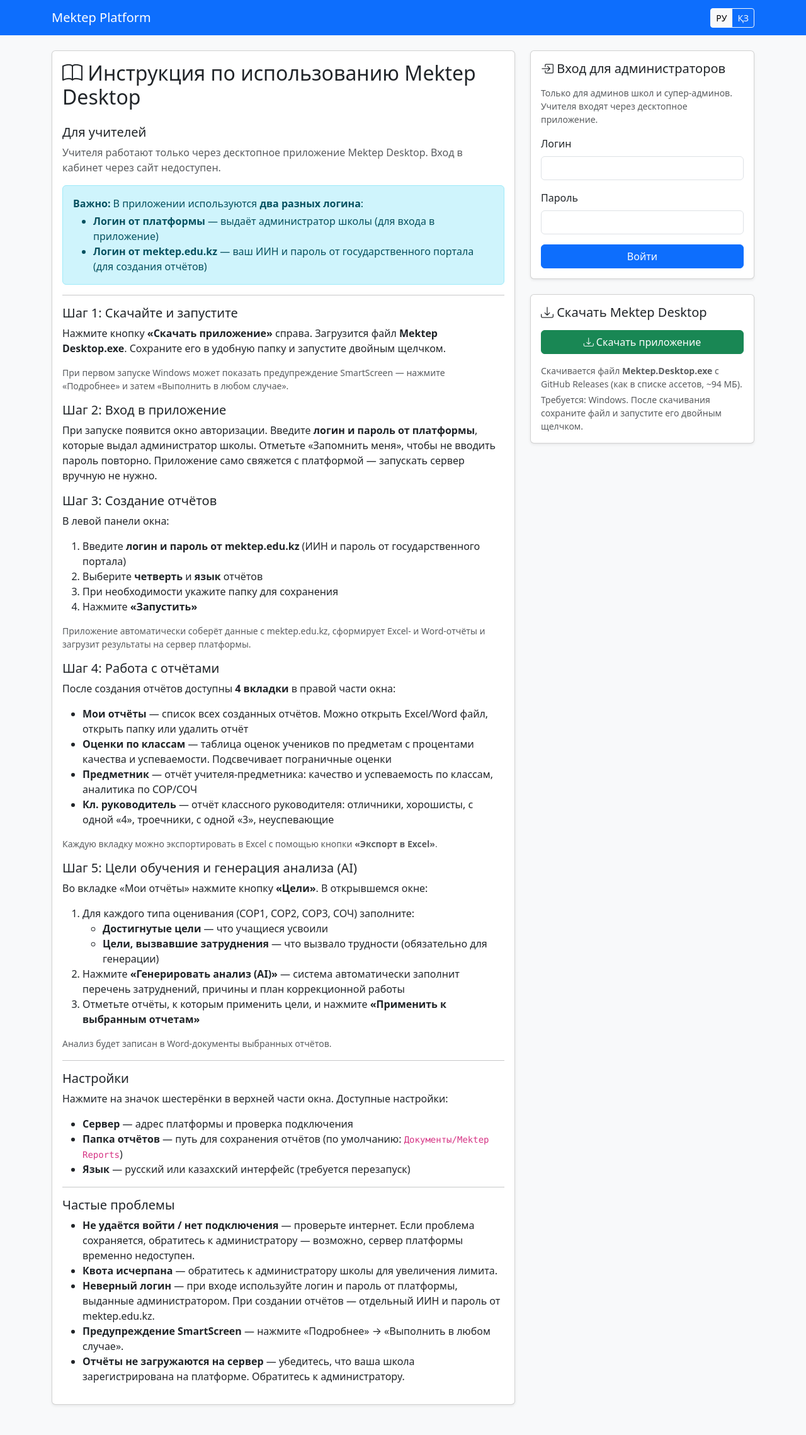
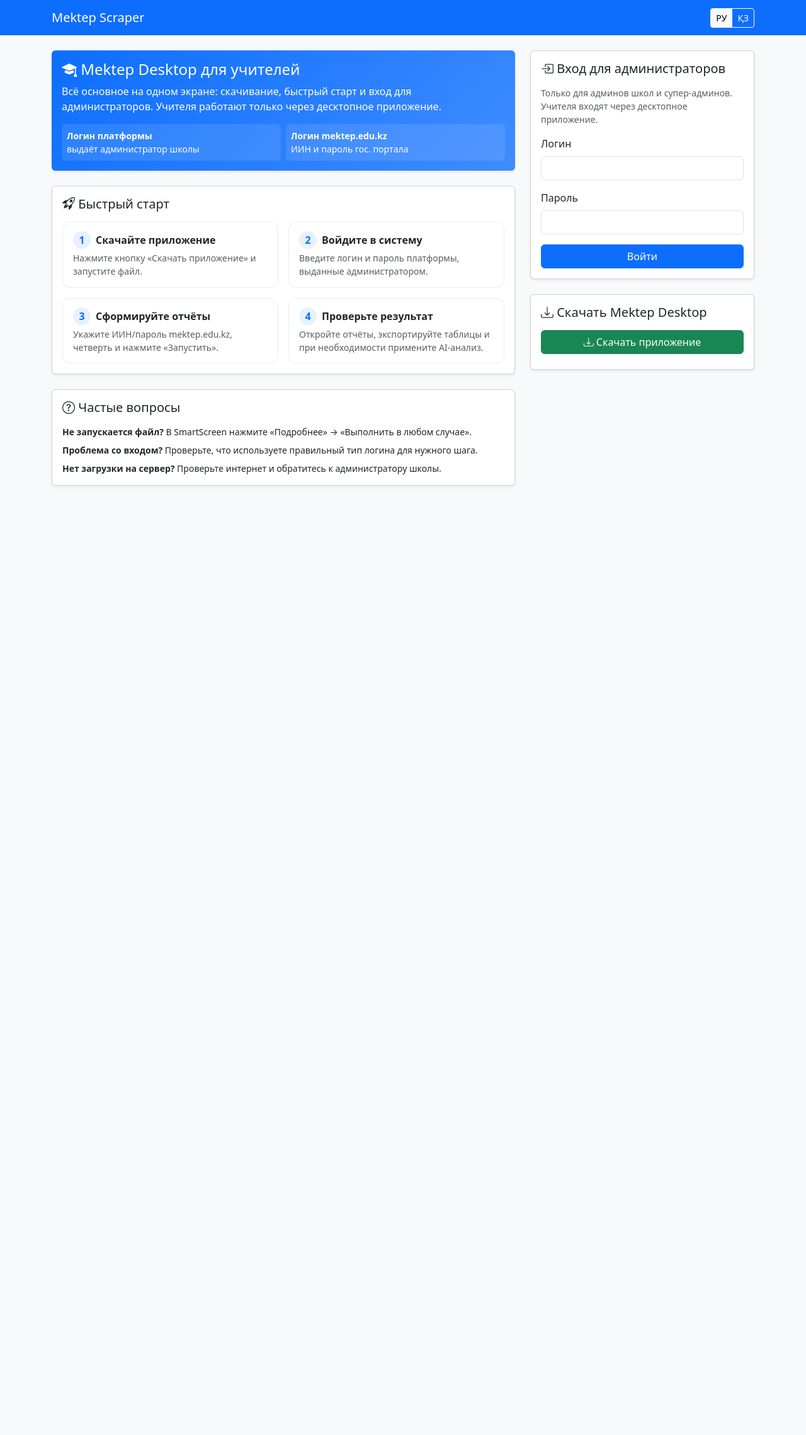
Before and after one commit to ed-baer97/pdf-to-excel-scraper-main, a Flask app: page / in a window 1280 px wide. Shown: the whole page at 63% size. After the commit the page ends 772 px from the top, so only its background shows below. Run offline with Flask 3, Linux system fonts and the light colour scheme.

Commit message:
Update project references from "Mektep Platform" to "Mektep Scraper"
- Changed all instances of "Mektep Platform" to "Mektep Scraper" in configuration files, documentation, and user interface elements to reflect the new project name.
- Updated Docker-related files, Prometheus configuration, and README to ensure consistency across the project.
- Adjusted API client and settings dialog messages to align with the new branding.

```diff
--- a/deploy/docker-compose.yml
+++ b/deploy/docker-compose.yml
@@ -1,7 +1,7 @@
 version: '3.8'
 
 # =============================================================================
-# Mektep Platform - Simplified Architecture
+# Mektep Scraper - Simplified Architecture
 # =============================================================================
 # - Nginx: Reverse proxy, SSL termination, rate limiting
 # - Web: Flask app (auth, API, admin panel)
--- a/docker-compose.yml
+++ b/docker-compose.yml
@@ -1,7 +1,7 @@
 version: '3.8'
 
 # =============================================================================
-# Mektep Platform - Simplified Architecture
+# Mektep Scraper - Simplified Architecture
 # =============================================================================
 # - Nginx: Reverse proxy, SSL termination, rate limiting
 # - Web: Flask app (auth, API, admin panel)
--- a/mektep-desktop/app/api_client.py
+++ b/mektep-desktop/app/api_client.py
@@ -1,5 +1,5 @@
 """
-API Client для связи с сервером Mektep Platform
+API Client для связи с сервером Mektep Scraper
 
 HTTP клиент для авторизации, проверки подключения,
 загрузки/получения отчётов и аналитики.
--- a/mektep-desktop/app/settings_dialog.py
+++ b/mektep-desktop/app/settings_dialog.py
@@ -128,13 +128,13 @@
         # Подсказка
         if self.translator.get_language() == 'ru':
             hint = (
-                "Укажите адрес сервера Mektep Platform.\n"
+                "Укажите адрес сервера Mektep Scraper.\n"
                 f"По умолчанию: {DEFAULT_SERVER_URL}\n\n"
                 "После изменения URL потребуется повторная авторизация."
             )
         else:
             hint = (
-                "Mektep Platform серверінің мекенжайын көрсетіңіз.\n"
+                "Mektep Scraper серверінің мекенжайын көрсетіңіз.\n"
                 f"Әдепкі: {DEFAULT_SERVER_URL}\n\n"
                 "URL өзгертілгеннен кейін қайта авторизация қажет."
             )
--- a/prometheus.yml
+++ b/prometheus.yml
@@ -1,4 +1,4 @@
-# Prometheus configuration for Mektep Platform
+# Prometheus configuration for Mektep Scraper
 # Scrapes metrics from Flask app (internal Docker network only)
 
 global:
--- a/webapp/templates/layout.html
+++ b/webapp/templates/layout.html
@@ -3,7 +3,7 @@
   <head>
     <meta charset="utf-8">
     <meta name="viewport" content="width=device-width, initial-scale=1">
-    <title>{{ title or "Mektep Platform" }}</title>
+    <title>{{ title or "Mektep Scraper" }}</title>
     <link href="https://cdn.jsdelivr.net/npm/bootstrap@5.3.3/dist/css/bootstrap.min.css" rel="stylesheet">
     <link href="https://cdn.jsdelivr.net/npm/bootstrap-icons@1.11.3/font/bootstrap-icons.min.css" rel="stylesheet">
     {% block head_extra %}{% endblock %}
@@ -11,7 +11,7 @@
   <body class="bg-light">
     <nav class="navbar navbar-expand-lg navbar-dark bg-primary">
       <div class="container">
-        <a class="navbar-brand" href="{{ url_for('main.index') }}">Mektep Platform</a>
+        <a class="navbar-brand" href="{{ url_for('main.index') }}">Mektep Scraper</a>
         <div class="ms-auto d-flex gap-2 align-items-center">
           <!-- Language selector -->
           <div class="btn-group btn-group-sm">
--- a/webapp/templates/main/home.html
+++ b/webapp/templates/main/home.html
@@ -1,85 +1,102 @@
 {% extends "layout.html" %}
+{% block head_extra %}
+<style>
+  .hero-card {
+    border: 0;
+    background: linear-gradient(135deg, #0d6efd 0%, #3f8cff 100%);
+    color: #fff;
+  }
+  .quick-step {
+    border: 1px solid #e9ecef;
+    border-radius: .75rem;
+    padding: .9rem 1rem;
+    background: #fff;
+    height: 100%;
+  }
+  .quick-step .step-number {
+    width: 1.75rem;
+    height: 1.75rem;
+    border-radius: 50%;
+    display: inline-flex;
+    align-items: center;
+    justify-content: center;
+    background: #e7f1ff;
+    color: #0d6efd;
+    font-weight: 700;
+    margin-right: .5rem;
+  }
+</style>
+{% endblock %}
 {% block content %}
+{% set is_kk = get_locale() == 'kk' %}
 <div class="row">
   <div class="col-lg-8">
+    <div class="card shadow-sm hero-card mb-4">
+      <div class="card-body">
+        <h2 class="h4 mb-2">
+          <i class="bi bi-mortarboard-fill"></i>
+          {{ "Mektep Desktop мугалімдерге арналған" if is_kk else "Mektep Desktop для учителей" }}
+        </h2>
+        <p class="mb-3">
+          {{ "Басты әрекеттер бір экранда: жүктеу, жылдам бастау және әкімшілерге кіру. Мугалімдер тек десктоп қолданбасы арқылы жұмыс істейді." if is_kk else "Всё основное на одном экране: скачивание, быстрый старт и вход для администраторов. Учителя работают только через десктопное приложение." }}
+        </p>
+        <div class="row g-2 small">
+          <div class="col-md-6">
+            <div class="bg-white bg-opacity-10 rounded p-2">
+              <strong>{{ "Платформа логині" if is_kk else "Логин платформы" }}</strong><br>
+              {{ "мектеп әкімшісі береді" if is_kk else "выдаёт администратор школы" }}
+            </div>
+          </div>
+          <div class="col-md-6">
+            <div class="bg-white bg-opacity-10 rounded p-2">
+              <strong>{{ "mektep.edu.kz логині" if is_kk else "Логин mektep.edu.kz" }}</strong><br>
+              {{ "ЖСН және мемлекеттік портал құпиясөзі" if is_kk else "ИИН и пароль гос. портала" }}
+            </div>
+          </div>
+        </div>
+      </div>
+    </div>
+
     <div class="card shadow-sm mb-4">
       <div class="card-body">
-        <h2 class="mb-4"><i class="bi bi-book"></i> Инструкция по использованию Mektep Desktop</h2>
+        <h5 class="mb-3"><i class="bi bi-rocket-takeoff"></i> {{ "Жылдам бастау" if is_kk else "Быстрый старт" }}</h5>
+        <div class="row g-3">
+          <div class="col-md-6">
+            <div class="quick-step">
+              <div class="mb-1"><span class="step-number">1</span><strong>{{ "Қолданбаны жүктеңіз" if is_kk else "Скачайте приложение" }}</strong></div>
+              <div class="small text-muted">{{ "«Қолданбаны жүктеу» батырмасын басып, файлды іске қосыңыз." if is_kk else "Нажмите кнопку «Скачать приложение» и запустите файл." }}</div>
+            </div>
+          </div>
+          <div class="col-md-6">
+            <div class="quick-step">
+              <div class="mb-1"><span class="step-number">2</span><strong>{{ "Жүйеге кіріңіз" if is_kk else "Войдите в систему" }}</strong></div>
+              <div class="small text-muted">{{ "Әкімші берген платформа логині мен құпиясөзін енгізіңіз." if is_kk else "Введите логин и пароль платформы, выданные администратором." }}</div>
+            </div>
+          </div>
+          <div class="col-md-6">
+            <div class="quick-step">
+              <div class="mb-1"><span class="step-number">3</span><strong>{{ "Есептерді жасаңыз" if is_kk else "Сформируйте отчёты" }}</strong></div>
+              <div class="small text-muted">{{ "mektep.edu.kz үшін ЖСН/құпиясөзді, тоқсанды көрсетіп, «Іске қосу» түймесін басыңыз." if is_kk else "Укажите ИИН/пароль mektep.edu.kz, четверть и нажмите «Запустить»." }}</div>
+            </div>
+          </div>
+          <div class="col-md-6">
+            <div class="quick-step">
+              <div class="mb-1"><span class="step-number">4</span><strong>{{ "Нәтижені тексеріңіз" if is_kk else "Проверьте результат" }}</strong></div>
+              <div class="small text-muted">{{ "Есептерді ашып, кестелерді экспорттаңыз және қажет болса AI-талдауды қолданыңыз." if is_kk else "Откройте отчёты, экспортируйте таблицы и при необходимости примените AI-анализ." }}</div>
+            </div>
+          </div>
+        </div>
+      </div>
+    </div>
 
-        <h5>Для учителей</h5>
-        <p class="text-muted">Учителя работают только через десктопное приложение Mektep Desktop. Вход в кабинет через сайт недоступен.</p>
-
-        <div class="alert alert-info mb-3">
-          <strong>Важно:</strong> В приложении используются <strong>два разных логина</strong>:
-          <ul class="mb-0 mt-1">
-            <li><strong>Логин от платформы</strong> — выдаёт администратор школы (для входа в приложение)</li>
-            <li><strong>Логин от mektep.edu.kz</strong> — ваш ИИН и пароль от государственного портала (для создания отчётов)</li>
-          </ul>
+    <div class="card shadow-sm">
+      <div class="card-body">
+        <h5 class="mb-3"><i class="bi bi-question-circle"></i> {{ "Жиі қойылатын сұрақтар" if is_kk else "Частые вопросы" }}</h5>
+        <div class="small">
+          <p class="mb-2"><strong>{{ "Файл іске қосылмай ма?" if is_kk else "Не запускается файл?" }}</strong> {{ "SmartScreen терезесінде «Толығырақ» → «Бәрібір іске қосу» таңдаңыз." if is_kk else "В SmartScreen нажмите «Подробнее» → «Выполнить в любом случае»." }}</p>
+          <p class="mb-2"><strong>{{ "Кіруде мәселе бар ма?" if is_kk else "Проблема со входом?" }}</strong> {{ "Қадамға сәйкес дұрыс логин түрін қолданып жатқаныңызды тексеріңіз." if is_kk else "Проверьте, что используете правильный тип логина для нужного шага." }}</p>
+          <p class="mb-0"><strong>{{ "Серверге жүктелмей ме?" if is_kk else "Нет загрузки на сервер?" }}</strong> {{ "Интернетті тексеріп, мектеп әкімшісіне хабарласыңыз." if is_kk else "Проверьте интернет и обратитесь к администратору школы." }}</p>
         </div>
-
-        <hr>
-
-        <h5>Шаг 1: Скачайте и запустите</h5>
-        <p>Нажмите кнопку <strong>«Скачать приложение»</strong> справа. Загрузится файл <strong>Mektep Desktop.exe</strong>. Сохраните его в удобную папку и запустите двойным щелчком.</p>
-        <p class="text-muted small">При первом запуске Windows может показать предупреждение SmartScreen — нажмите «Подробнее» и затем «Выполнить в любом случае».</p>
-
-        <h5>Шаг 2: Вход в приложение</h5>
-        <p>При запуске появится окно авторизации. Введите <strong>логин и пароль от платформы</strong>, которые выдал администратор школы. Отметьте «Запомнить меня», чтобы не вводить пароль повторно. Приложение само свяжется с платформой — запускать сервер вручную не нужно.</p>
-
-        <h5>Шаг 3: Создание отчётов</h5>
-        <p>В левой панели окна:</p>
-        <ol>
-          <li>Введите <strong>логин и пароль от mektep.edu.kz</strong> (ИИН и пароль от государственного портала)</li>
-          <li>Выберите <strong>четверть</strong> и <strong>язык</strong> отчётов</li>
-          <li>При необходимости укажите папку для сохранения</li>
-          <li>Нажмите <strong>«Запустить»</strong></li>
-        </ol>
-        <p class="text-muted small">Приложение автоматически соберёт данные с mektep.edu.kz, сформирует Excel- и Word-отчёты и загрузит результаты на сервер платформы.</p>
-
-        <h5>Шаг 4: Работа с отчётами</h5>
-        <p>После создания отчётов доступны <strong>4 вкладки</strong> в правой части окна:</p>
-        <ul>
-          <li><strong>Мои отчёты</strong> — список всех созданных отчётов. Можно открыть Excel/Word файл, открыть папку или удалить отчёт</li>
-          <li><strong>Оценки по классам</strong> — таблица оценок учеников по предметам с процентами качества и успеваемости. Подсвечивает пограничные оценки</li>
-          <li><strong>Предметник</strong> — отчёт учителя-предметника: качество и успеваемость по классам, аналитика по СОР/СОЧ</li>
-          <li><strong>Кл. руководитель</strong> — отчёт классного руководителя: отличники, хорошисты, с одной «4», троечники, с одной «3», неуспевающие</li>
-        </ul>
-        <p class="text-muted small">Каждую вкладку можно экспортировать в Excel с помощью кнопки <strong>«Экспорт в Excel»</strong>.</p>
-
-        <h5>Шаг 5: Цели обучения и генерация анализа (AI)</h5>
-        <p>Во вкладке «Мои отчёты» нажмите кнопку <strong>«Цели»</strong>. В открывшемся окне:</p>
-        <ol>
-          <li>Для каждого типа оценивания (СОР1, СОР2, СОР3, СОЧ) заполните:
-            <ul>
-              <li><strong>Достигнутые цели</strong> — что учащиеся усвоили</li>
-              <li><strong>Цели, вызвавшие затруднения</strong> — что вызвало трудности (обязательно для генерации)</li>
-            </ul>
-          </li>
-          <li>Нажмите <strong>«Генерировать анализ (AI)»</strong> — система автоматически заполнит перечень затруднений, причины и план коррекционной работы</li>
-          <li>Отметьте отчёты, к которым применить цели, и нажмите <strong>«Применить к выбранным отчетам»</strong></li>
-        </ol>
-        <p class="text-muted small mb-0">Анализ будет записан в Word-документы выбранных отчётов.</p>
-
-        <hr>
-
-        <h5>Настройки</h5>
-        <p>Нажмите на значок шестерёнки в верхней части окна. Доступные настройки:</p>
-        <ul>
-          <li><strong>Сервер</strong> — адрес платформы и проверка подключения</li>
-          <li><strong>Папка отчётов</strong> — путь для сохранения отчётов (по умолчанию: <code>Документы/Mektep Reports</code>)</li>
-          <li><strong>Язык</strong> — русский или казахский интерфейс (требуется перезапуск)</li>
-        </ul>
-
-        <hr>
-
-        <h5>Частые проблемы</h5>
-        <ul>
-          <li><strong>Не удаётся войти / нет подключения</strong> — проверьте интернет. Если проблема сохраняется, обратитесь к администратору — возможно, сервер платформы временно недоступен.</li>
-          <li><strong>Квота исчерпана</strong> — обратитесь к администратору школы для увеличения лимита.</li>
-          <li><strong>Неверный логин</strong> — при входе используйте логин и пароль от платформы, выданные администратором. При создании отчётов — отдельный ИИН и пароль от mektep.edu.kz.</li>
-          <li><strong>Предупреждение SmartScreen</strong> — нажмите «Подробнее» → «Выполнить в любом случае».</li>
-          <li><strong>Отчёты не загружаются на сервер</strong> — убедитесь, что ваша школа зарегистрирована на платформе. Обратитесь к администратору.</li>
-        </ul>
       </div>
     </div>
   </div>
@@ -88,18 +105,18 @@
     <!-- Вход для админов и супер админов -->
     <div class="card shadow-sm mb-4">
       <div class="card-body">
-        <h5 class="mb-3"><i class="bi bi-box-arrow-in-right"></i> Вход для администраторов</h5>
-        <p class="text-muted small">Только для админов школ и супер-админов. Учителя входят через десктопное приложение.</p>
+        <h5 class="mb-3"><i class="bi bi-box-arrow-in-right"></i> {{ "Әкімшілерге кіру" if is_kk else "Вход для администраторов" }}</h5>
+        <p class="text-muted small">{{ "Тек мектеп әкімшілері мен супер-әкімшілер үшін. Мугалімдер десктоп қолданбасы арқылы кіреді." if is_kk else "Только для админов школ и супер-админов. Учителя входят через десктопное приложение." }}</p>
         <form method="post" action="{{ url_for('auth.login_post') }}">
           <div class="mb-3">
-            <label class="form-label">Логин</label>
+            <label class="form-label">{{ "Логин" if is_kk else "Логин" }}</label>
             <input class="form-control" name="username" autocomplete="username" required>
           </div>
           <div class="mb-3">
-            <label class="form-label">Пароль</label>
+            <label class="form-label">{{ "Құпиясөз" if is_kk else "Пароль" }}</label>
             <input class="form-control" name="password" type="password" autocomplete="current-password" required>
           </div>
-          <button class="btn btn-primary w-100">Войти</button>
+          <button class="btn btn-primary w-100">{{ "Кіру" if is_kk else "Войти" }}</button>
         </form>
       </div>
     </div>
@@ -107,27 +124,21 @@
     <!-- Скачивание десктопной версии -->
     <div class="card shadow-sm">
       <div class="card-body">
-        <h5 class="mb-3"><i class="bi bi-download"></i> Скачать Mektep Desktop</h5>
+        <h5 class="mb-3"><i class="bi bi-download"></i> {{ "Mektep Desktop жүктеу" if is_kk else "Скачать Mektep Desktop" }}</h5>
         {% if download_url %}
           <a href="{{ download_url }}" class="btn btn-success w-100 mb-2" rel="noopener noreferrer">
-            <i class="bi bi-download"></i> Скачать приложение
+            <i class="bi bi-download"></i> {{ "Қолданбаны жүктеу" if is_kk else "Скачать приложение" }}
           </a>
         {% elif download_available %}
           <a href="{{ url_for('main.download_desktop') }}" class="btn btn-success w-100 mb-2" download>
-            <i class="bi bi-download"></i> Скачать приложение
+            <i class="bi bi-download"></i> {{ "Қолданбаны жүктеу" if is_kk else "Скачать приложение" }}
           </a>
         {% else %}
           <div class="alert alert-warning small mb-2">
-            Файл сборки пока не загружен. Обратитесь к администратору или соберите приложение самостоятельно:
+            {{ "Жинақ файлы әлі жүктелмеген. Әкімшіге хабарласыңыз немесе қолданбаны өзіңіз жинаңыз:" if is_kk else "Файл сборки пока не загружен. Обратитесь к администратору или соберите приложение самостоятельно:" }}
           </div>
           <code class="d-block small">cd mektep-desktop && pyinstaller mektep_desktop.spec</code>
         {% endif %}
-        <p class="text-muted small mt-2 mb-1">
-          Скачивается файл <strong>Mektep.Desktop.exe</strong> с GitHub Releases (как в списке ассетов, ~94&nbsp;МБ).
-        </p>
-        <p class="text-muted small mb-0">
-          Требуется: Windows. После скачивания сохраните файл и запустите его двойным щелчком.
-        </p>
       </div>
     </div>
   </div>
```
Also changed, not shown: ИНСТРУКЦИЯ_ЗАПУСКА.md (+2 -2 lines), README.md, 1 other file.
